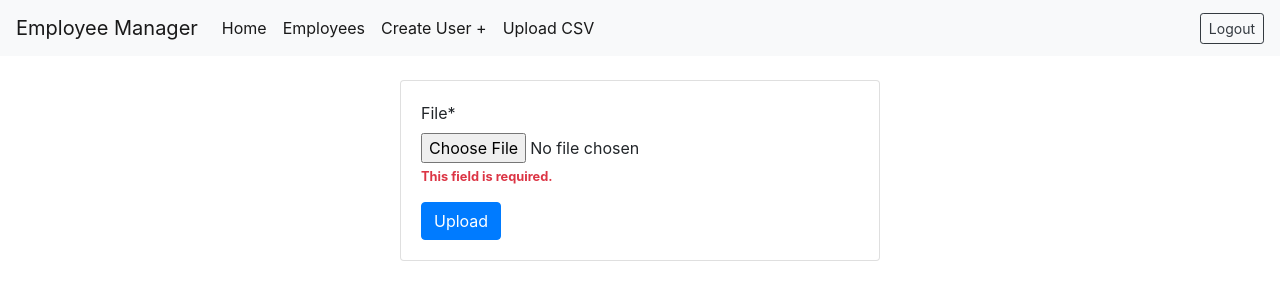
After one commit to AnzalShaikh/employee_manager, a Django app: page /upload/ in a window 1280 px wide. The commit adds this page. Shown: the top 300 px of the page. Run offline with Django 3.2, Linux system fonts and the light colour scheme; a user stored in the database is signed in; tables that the repository leaves empty hold one stand-in row (values such as "Sample post"); some libraries are stand-ins or nearby versions.

Commit message:
uploaded csv data

```diff
--- a/employee/decorators.py
+++ b/employee/decorators.py
@@ -17,7 +17,8 @@ def user_is_admin(func):
     return wrap
 
 
-# put user is admin decorator on signup view, create employee view and delete view.
+# put user is admin decorator on signup view,
+# create employee view and delete view.
 
 
 def user_or_admin(func):
--- a/employee/forms.py
+++ b/employee/forms.py
@@ -1,3 +1,4 @@
+from django import forms
 from django.forms import ModelForm
 from .models import Employee
 
@@ -29,3 +30,7 @@ class EmployeeChangeForm(ModelForm):
             'emp_gender',
             'emp_contact',
         )
+
+
+class UploadForm(forms.Form):
+    file = forms.FileField()
--- a/employee/urls.py
+++ b/employee/urls.py
@@ -1,6 +1,6 @@
 from django.urls import path
 from .views import (home_view, emp_create_view, emp_list_view, emp_detail_view,
-                    emp_update_view, emp_delete_view)
+                    emp_update_view, emp_delete_view, emp_dataupload_view)
 
 urlpatterns = [
     path('', home_view, name='home'),
@@ -10,4 +10,5 @@ urlpatterns = [
     path('detail/<int:pk>', emp_detail_view, name='detail_emp'),
     path('update/<int:pk>', emp_update_view, name='update_emp'),
     path('delete/<int:pk>', emp_delete_view, name='delete_emp'),
+    path('upload/', emp_dataupload_view, name='upload_data'),
 ]
--- a/employee/views.py
+++ b/employee/views.py
@@ -3,9 +3,10 @@ from django.urls import reverse
 from django.contrib.auth import get_user_model
 from django.contrib.auth.decorators import login_required
 from .models import Employee
-from .forms import EmployeeCreateForm, EmployeeChangeForm
+from .forms import EmployeeCreateForm, EmployeeChangeForm, UploadForm
 from accounts.forms import CustomUserChangeForm
 from .decorators import user_is_admin, user_or_admin
+import csv
 
 User = get_user_model()
 
@@ -90,3 +91,45 @@ def emp_delete_view(request, pk):
 
     context = {'emp': emp}
     return render(request, 'employee/emp_delete.html', context)
+
+
+@user_is_admin
+@login_required
+def emp_dataupload_view(request):
+    '''function view to upload csv file'''
+
+    form = UploadForm(data=request.POST or None, files=request.FILES)
+    if form.is_valid():
+        file = request.FILES['file']
+
+        decoded_file = file.read().decode('utf-8').splitlines()
+        reader = csv.DictReader(decoded_file)
+        for row in reader:
+            create_emp(row)
+        return redirect('list_emp')
+
+    context = {'form': form}
+    return render(request, 'employee/upload_form.html', context)
+
+
+def create_emp(data):
+    user = User.objects.create_user(username=data['username'],
+                                    email=data['email'],
+                                    user_type=data['user_type'],
+                                    password=data['password'])
+
+    user.save()
+    if user:
+        emp = Employee.objects.create(
+            emp_name=data['emp_name'],
+            emp_role=data['emp_role'],
+            emp_salary=data['emp_salary'],
+            emp_joinied_date=data['emp_joinied_date'],
+            emp_education=data['emp_education'],
+            emp_age=data['emp_age'],
+            emp_gender=data['emp_gender'],
+            emp_contact=data['emp_contact'],
+        )
+
+    emp.user = user
+    emp.save()
--- /dev/null
+++ b/sample_upload_data.csv
@@ -0,0 +1,4 @@
+username,email,user_type,password,emp_name,emp_role,emp_salary,emp_joinied_date,emp_education,emp_age,emp_gender,emp_contact
+upload_user1,user1@email.com,employee,Pass@123,Upload User1,Developer,45000,2021-07-07,BTech,28,Male,9977554466
+upload_user2,user2@email.com,employee,Pass@123,Upload User2,Developer,48000,2021-07-07,BE,27,Male,9922665566
+upload_user3,user3@email.com,employee,Pass@123,Upload User3,Developer,55000,2021-07-07,BTech,31,Male,9877556699
--- /dev/null
+++ b/templates/employee/upload_form.html
@@ -0,0 +1,12 @@
+{% extends 'base.html' %} {% load crispy_forms_tags %} {% block content %}
+<div class="row h-100 justify-content-center align-items-center mt-4">
+  <div class="card" style="width: 30rem">
+    <div class="card-body">
+      <form method="post" enctype="multipart/form-data">
+        {% csrf_token %} {{form|crispy}}
+        <button class="btn btn-primary" type="submit">Upload</button>
+      </form>
+    </div>
+  </div>
+</div>
+{% endblock content %}
--- a/templates/navbar.html
+++ b/templates/navbar.html
@@ -25,6 +25,9 @@
       <li class="nav-item active">
         <a class="nav-link" href="{% url 'signup' %}">Create User +</a>
       </li>
+      <li class="nav-item active">
+        <a class="nav-link" href="{% url 'upload_data' %}">Upload CSV</a>
+      </li>
     </ul>
     {% endif %}
     <ul class="nav navbar-nav ml-auto">
```
